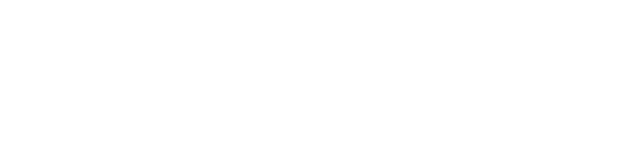
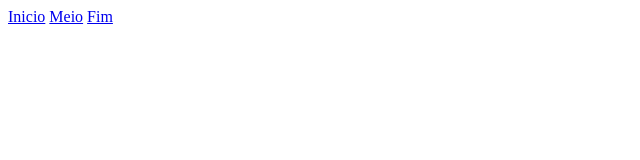
Before and after one commit to patrick2026/Testando_algumas_tags_HTML, a plain HTML site: page index.html in a window 1280 px wide. Shown: the whole page, without its empty margins (0-640 px from the left). Drawn offline with Linux system fonts and the light colour scheme.

Commit message:
fazendo a alcora e o inicio do corpo

```diff
--- a/index.html
+++ b/index.html
@@ -5,5 +5,11 @@
     <meta name="viewport" content="width=device-width, initial-scale=1.0" />
     <title>Testando Tags HTML</title>
   </head>
-  <body></body>
+  <body>
+    <nav>
+      <a href="#inicio">Inicio</a>
+      <a href="#meio">Meio</a>
+      <a href="#fim">Fim</a>
+    </nav>
+  </body>
 </html>
```
